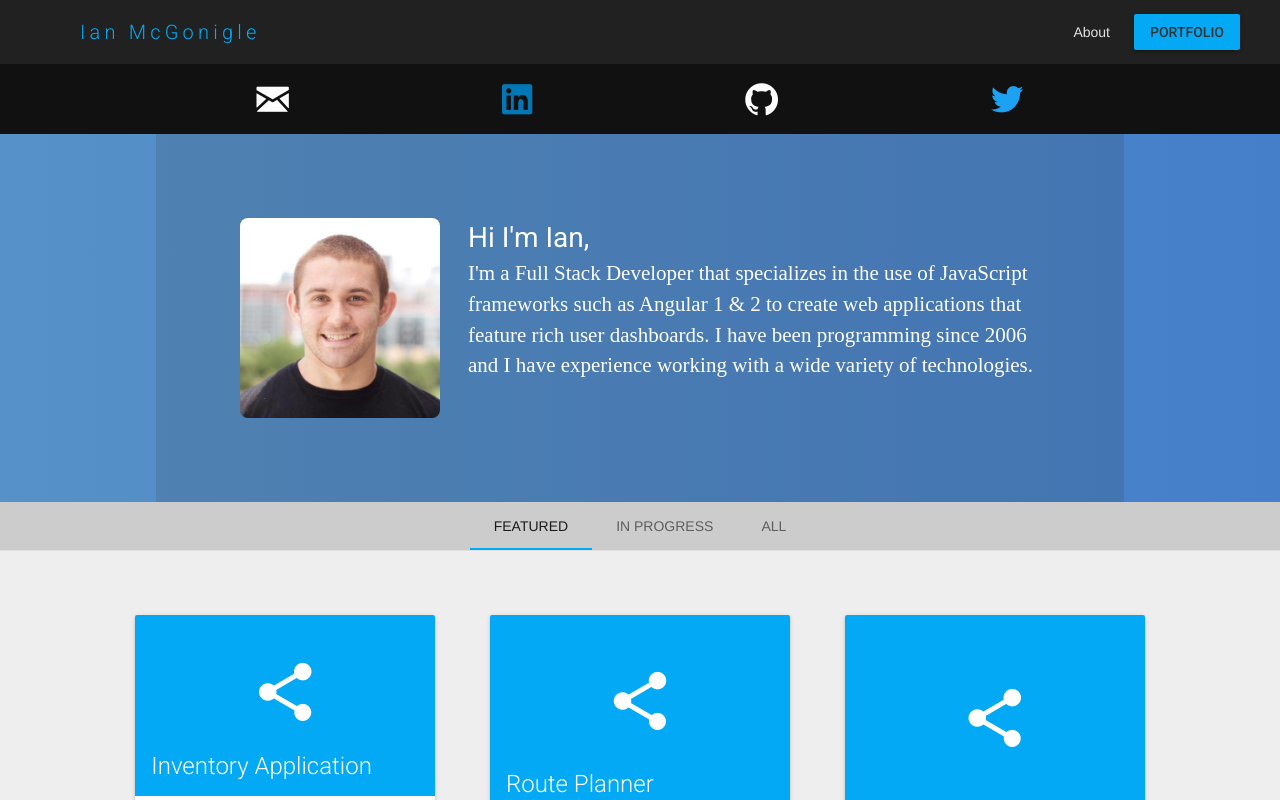
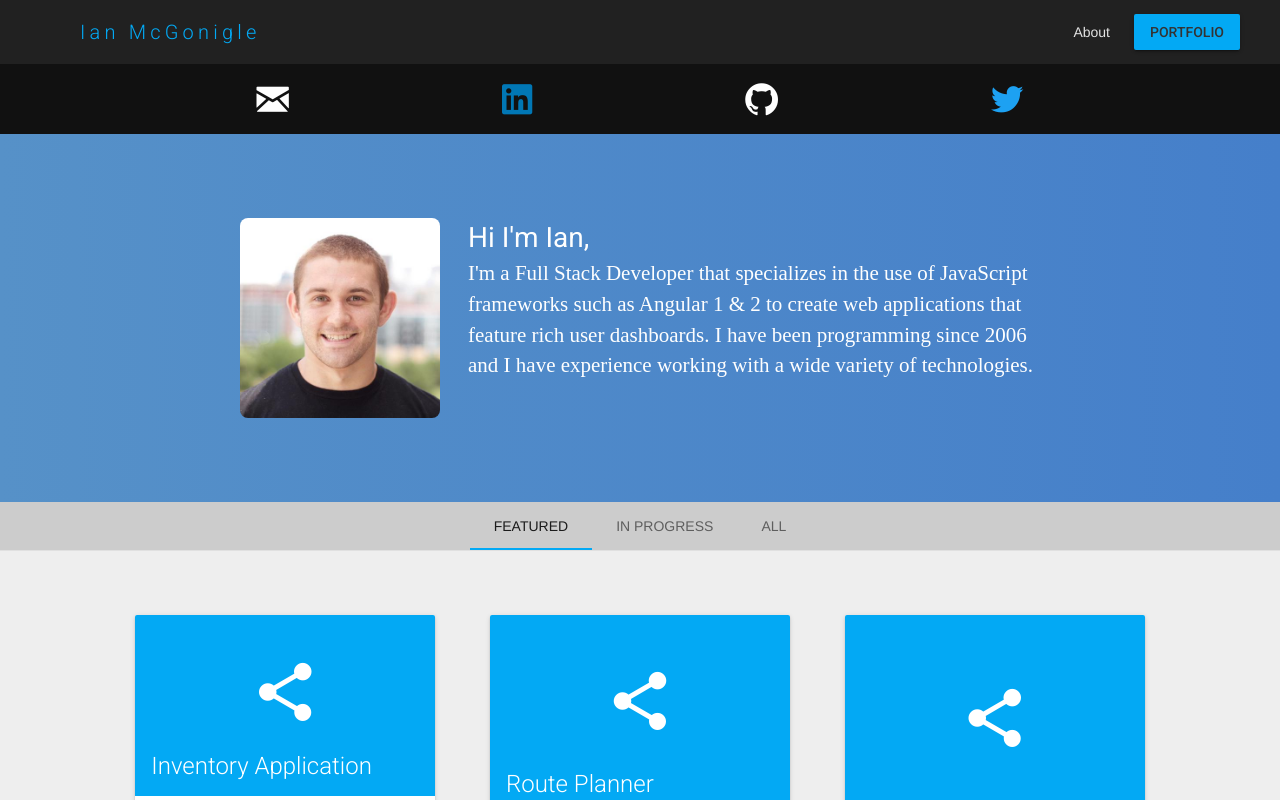
Before and after one commit to imcgonigle/Angular-Portfolio, an Angular app: page / in a window 1280 px wide. Built offline with nearby package versions, Linux system fonts and the light colour scheme; some icons are missing.

Commit message:
remove background from info section

```diff
--- a/src/app/about/about.component.scss
+++ b/src/app/about/about.component.scss
@@ -8,7 +8,7 @@
     /* W3C, IE 10+/ Edge, Firefox 16+, Chrome 26+, Opera 12+, Safari 7+ */
     .about-section {
         max-width: 800px;
-        background: rgba(48, 48, 48, .15);
+        // background: rgba(48, 48, 48, .15);
         display: flex;
         justify-content: space-between;
         margin: auto;
```
